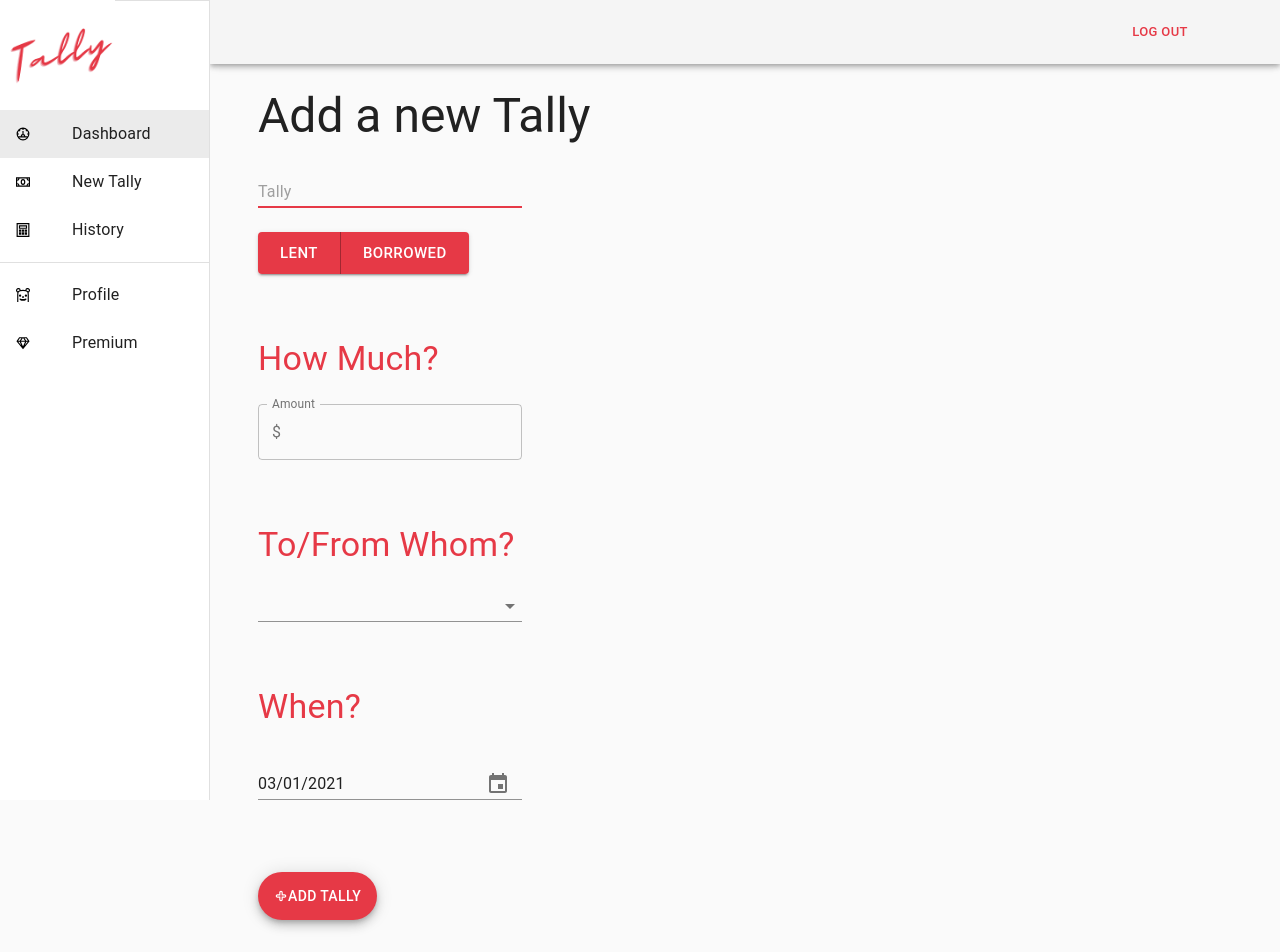
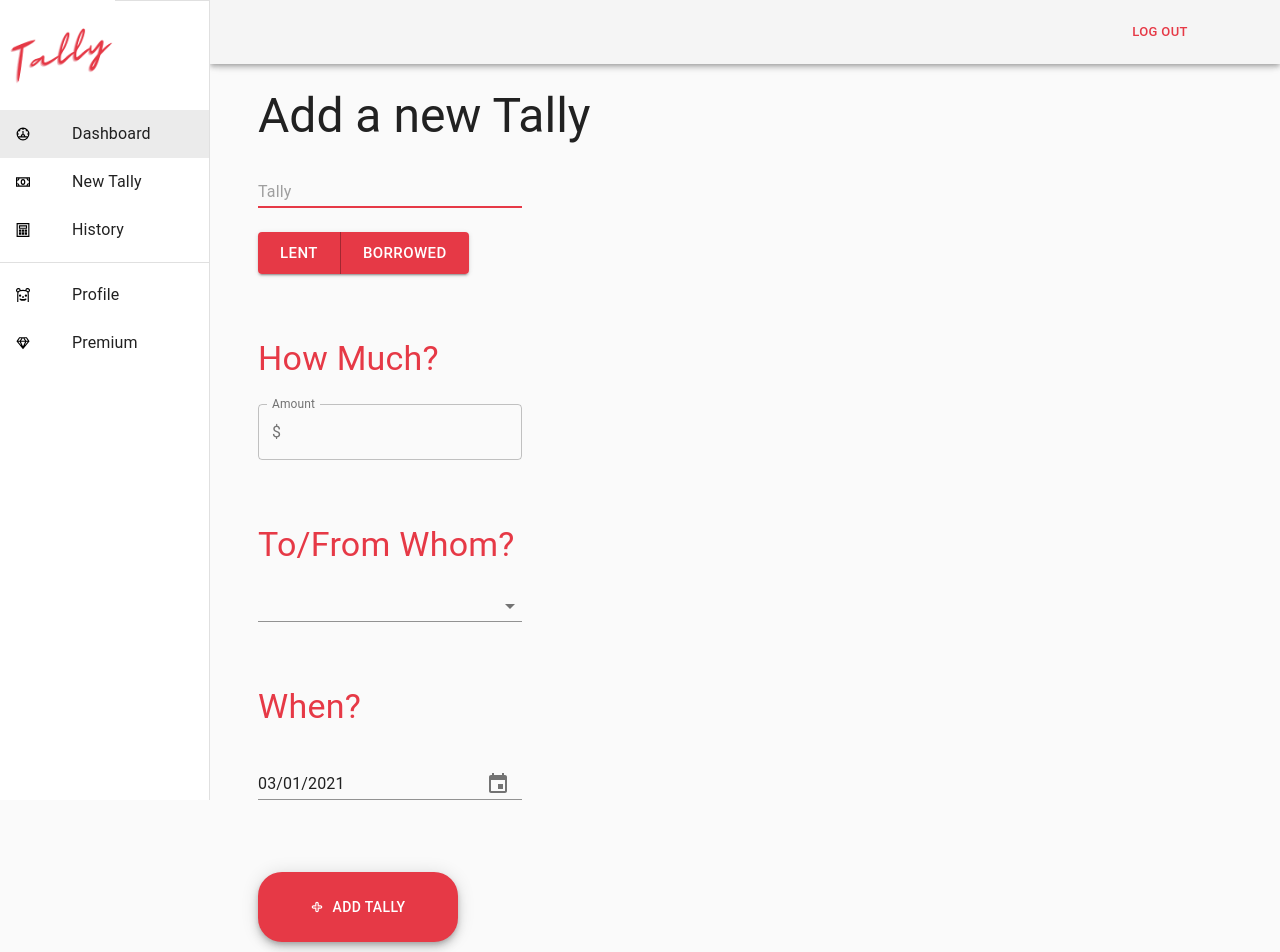
Before and after one commit to awalemandi/tally, a React (Create React App) app: page /home/newtally in a window 1280 px wide. Shown: the top 952 px of the page. Built offline with nearby package versions, Linux system fonts and the light colour scheme.

Commit message:
customized action button

```diff
--- a/src/components/menu/newTally/NewTally.tsx
+++ b/src/components/menu/newTally/NewTally.tsx
@@ -5,14 +5,18 @@ import { Grid, Hidden, Typography, Fab } from '@material-ui/core';
 import { makeStyles } from '@material-ui/core/styles';
 import Party from './Party';
 import Date from './Date';
-import {TiPlusOutline} from 'react-icons/ti';
+import { TiPlusOutline } from 'react-icons/ti';
 
 const useStyles = makeStyles(theme => ({
 	root: {
 		width: '100%',
-		// display: 'flex',
-		// flexDirection: 'column',
-		// justifyContent: 'space-between',
+	},
+	actionButton: {
+		minWidth: '200px',
+		minHeight: '70px',
+	},
+	icon: {
+		marginRight: theme.spacing(1),
 	},
 }));
 
@@ -56,10 +60,14 @@ const NewTally = () => {
 					<Grid item md={6} lg={9}></Grid>
 				</Hidden>
 				<Grid item xs={10} sm={8} md={5} lg={3}>
-				<Fab variant="extended" color='primary'>
-					<TiPlusOutline />
-        Add Tally
-      </Fab>
+					<Fab
+						variant='extended'
+						color='primary'
+						className={classes.actionButton}
+					>
+						<TiPlusOutline className={classes.icon} />
+						Add Tally
+					</Fab>
 				</Grid>
 				<Hidden mdDown>
 					<Grid item md={6} lg={9}></Grid>
```
Also changed, not shown: 1 other file (tests, documents, lock files or other folders).
